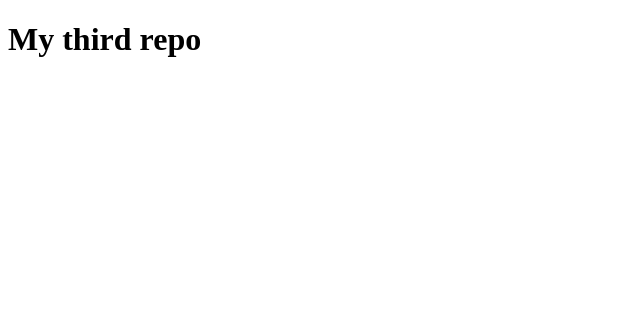
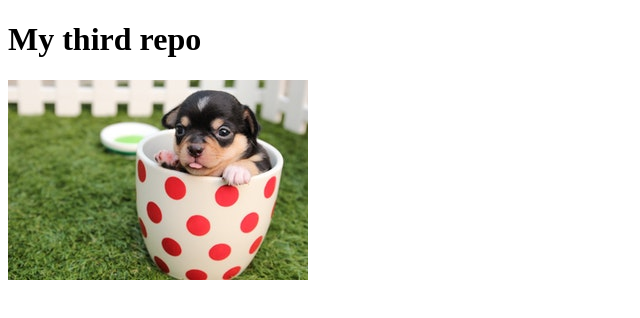
Before and after one commit to borshon420/my-third-repo, a plain HTML site: page index.html in a window 1280 px wide. Shown: the whole page, without its empty margins (0-640 px from the left). Drawn offline with Linux system fonts and the light colour scheme.

Commit message:
image commited

```diff
--- a/index.html
+++ b/index.html
@@ -8,5 +8,6 @@
 </head>
 <body>
     <h1>My third repo</h1>
+    <img src="images/3.jpg" alt="">
 </body>
 </html>
```
Also changed, not shown: images/3.jpg (added).
